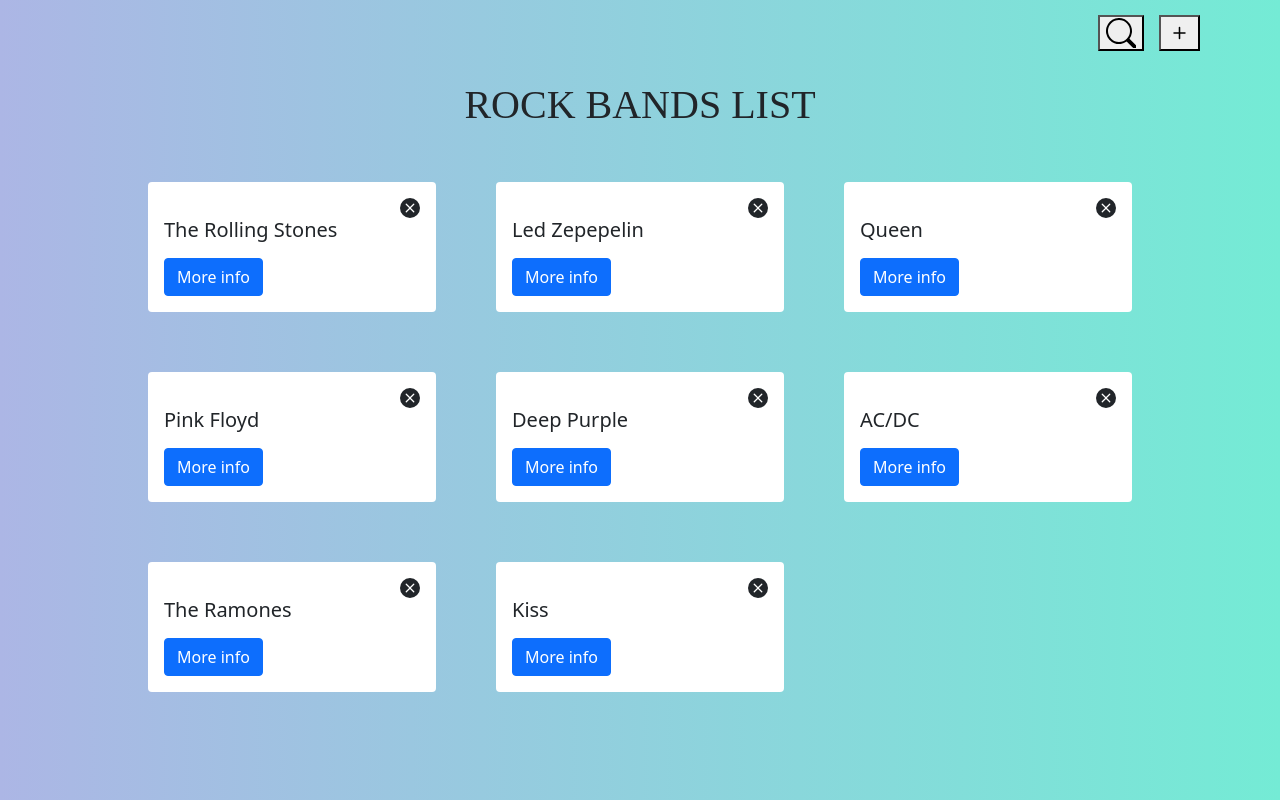
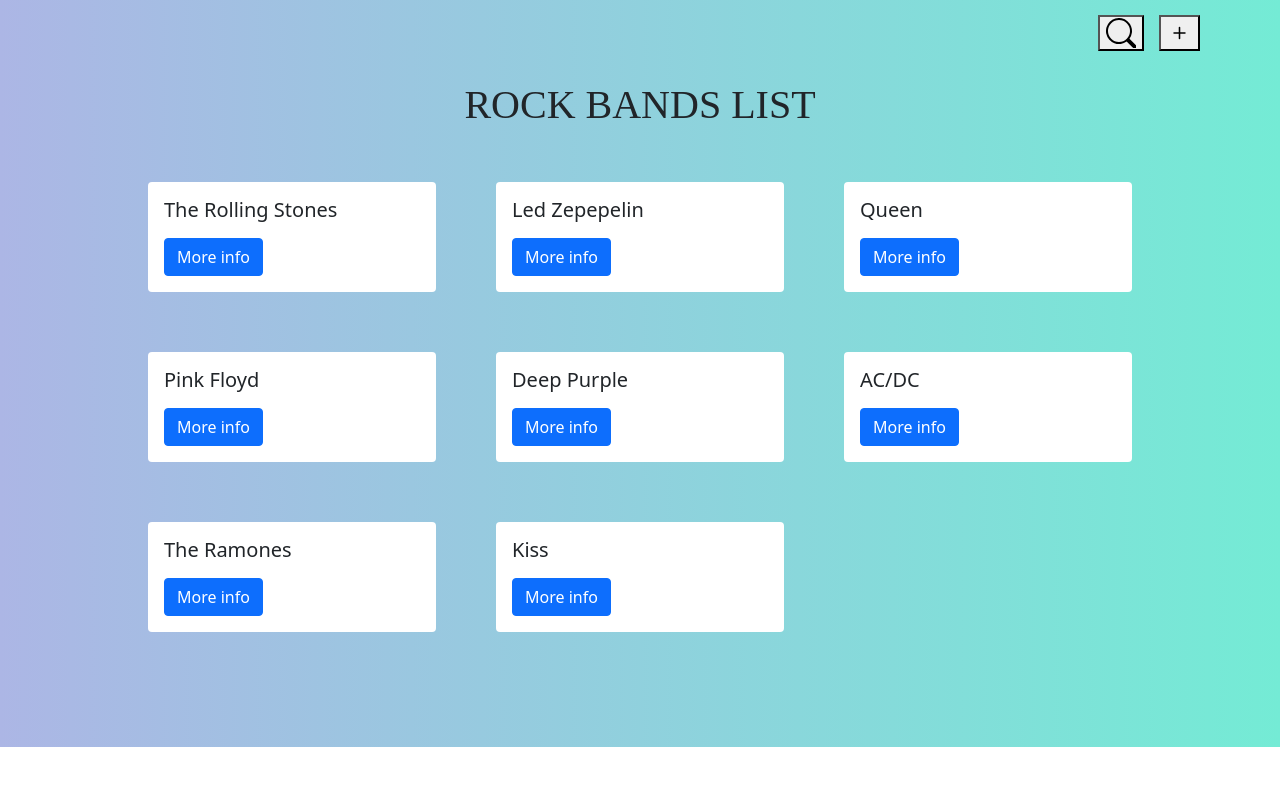
Before and after one commit to Analo-pez/Angular-Rocks, an Angular app: page /app-list-bands in a window 1280 px wide. Built offline with nearby package versions, Linux system fonts and the light colour scheme; a web font is replaced by a local one.

Commit message:
save version beta v0.9

```diff
--- a/src/app/components/add-band/add-band.component.scss
+++ b/src/app/components/add-band/add-band.component.scss
@@ -1,10 +1,7 @@
 .pageAdd {
-    height: 100vh;
     padding: 10%;
     background: #74ebd5;
-    /* fallback for old browsers */
     background: -webkit-linear-gradient(to right, #ACB6E5, #74ebd5);
-    /* Chrome 10-25, Safari 5.1-6 */
     background: linear-gradient(to right, #ACB6E5, #74ebd5);
     @media (min-width: 500px) {
         padding: 5%;
--- a/src/app/components/list-bands/list-bands.component.ts
+++ b/src/app/components/list-bands/list-bands.component.ts
@@ -19,13 +19,13 @@
     this.bands = this.dataService.getBand();
   }
 
-  delete(i: any) {
-    for (let b of this.bands) {
-      if (b.id === this.bands[i].id) {
-        this.bands.splice(i, 1);
-      }
-    }
-    console.log(this.bands)
-  }
+  // delete(i: any) {
+  //   for (let b of this.bands) {
+  //     if (b.id === this.bands[i].id) {
+  //       this.bands.splice(i, 1);
+  //     }
+  //   }
+  //   console.log(this.bands)
+  // }
 
 }
--- a/src/app/components/result/result.component.html
+++ b/src/app/components/result/result.component.html
@@ -1,10 +1,10 @@
 <div class="card pageList__results--card" style="width: 18rem;">
     <div class="card-body">
-        <div class="btnDelete">
+        <!-- <div class="btnDelete">
             <svg xmlns="http://www.w3.org/2000/svg" width="20" height="20" fill="currentColor" class="bi bi-x-circle-fill" viewBox="0 0 16 16">
                 <path d="M16 8A8 8 0 1 1 0 8a8 8 0 0 1 16 0zM5.354 4.646a.5.5 0 1 0-.708.708L7.293 8l-2.647 2.646a.5.5 0 0 0 .708.708L8 8.707l2.646 2.647a.5.5 0 0 0 .708-.708L8.707 8l2.647-2.646a.5.5 0 0 0-.708-.708L8 7.293 5.354 4.646z"/>
               </svg>
-        </div>
+        </div> -->
         <h5 class="card-title">{{band.name}}</h5>
         <p class="card-text"></p>
         <button class="btn btn-primary" [routerLink]="['/app-band-detail', band.id ]">More info</button>
--- a/src/app/components/search/search.component.scss
+++ b/src/app/components/search/search.component.scss
@@ -2,8 +2,6 @@
     padding: 5%;
     height: 100vh;
     background: #74ebd5;
-    /* fallback for old browsers */
     background: -webkit-linear-gradient(to right, #ACB6E5, #74ebd5);
-    /* Chrome 10-25, Safari 5.1-6 */
     background: linear-gradient(to right, #ACB6E5, #74ebd5);
 }
--- a/src/styles.scss
+++ b/src/styles.scss
@@ -4,14 +4,10 @@
     display: flex;
     flex-direction: column;
     align-items: center;
-    height: 100vh;
     @media (min-width: 500px) {
         background: #74ebd5;
-        /* fallback for old browsers */
         background: -webkit-linear-gradient(to right, #ACB6E5, #74ebd5);
-        /* Chrome 10-25, Safari 5.1-6 */
         background: linear-gradient(to right, #ACB6E5, #74ebd5);
-        /* W3C, IE 10+/ Edge, Firefox 16+, Chrome 26+, Opera 12+, Safari 7+ */
     }
     &__search {
         display: flex;
```
